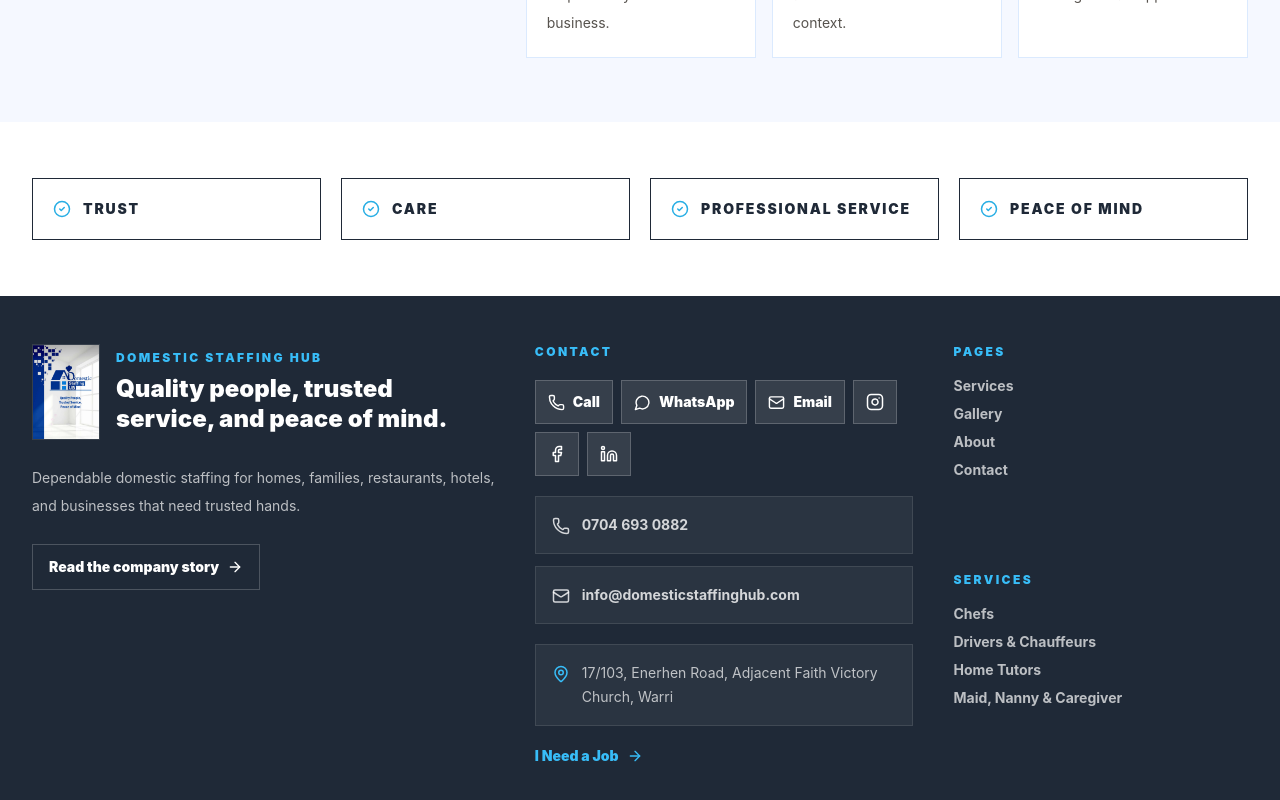
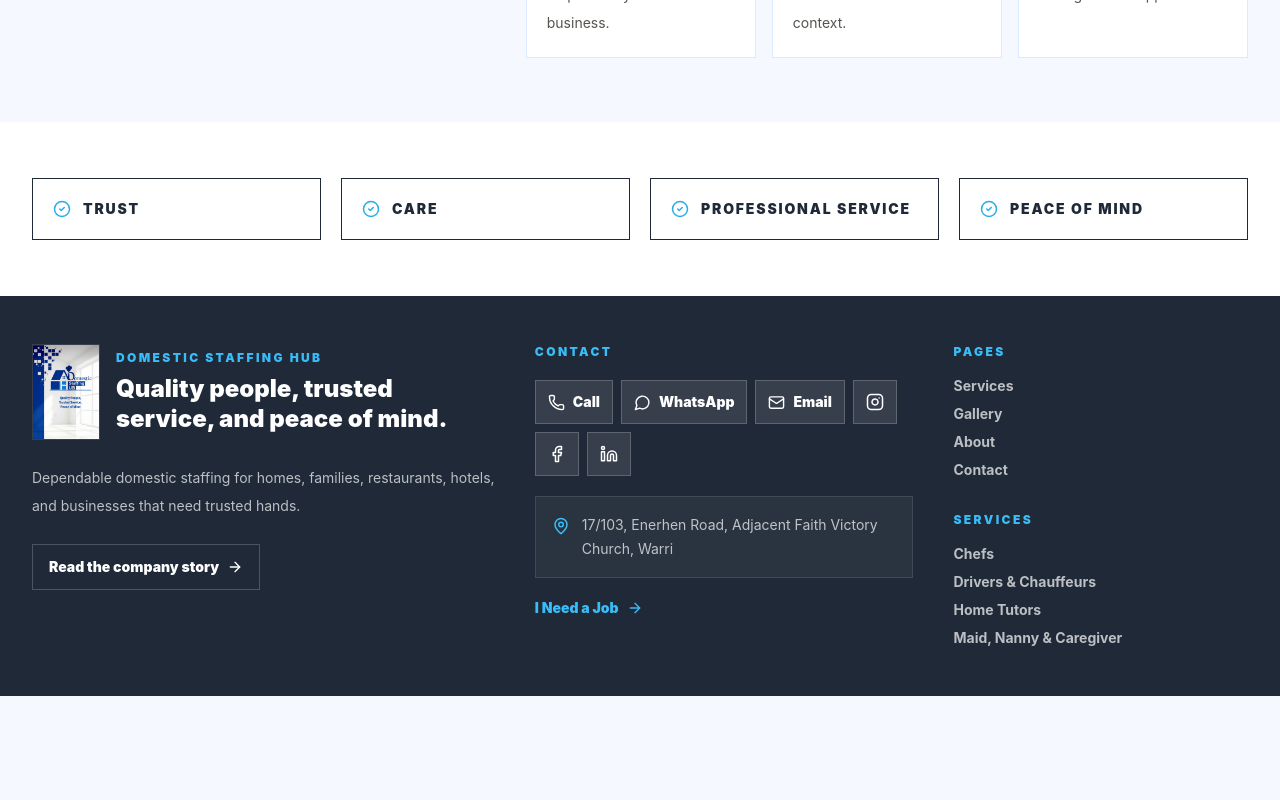
Before and after one commit to domesticstaffhub-cyber/domesticHub, a Next.js app: page /about in a window 1280 px wide. Shown: the part 1630-2430 px from the top of the page. After the commit the page ends 2326 px from the top, so only its background shows below. Built offline with nearby package versions, Linux system fonts and the light colour scheme; no server answers.

Commit message:
Remove duplicate footer contact rows

```diff
--- a/components/SiteFooter.tsx
+++ b/components/SiteFooter.tsx
@@ -1,14 +1,10 @@
 import Image from "next/image";
 import Link from "next/link";
-import { ArrowRight, Mail, MapPin, Phone } from "lucide-react";
+import { ArrowRight, MapPin } from "lucide-react";
 import { ContactActions } from "@/components/ContactActions";
-import { contact, createEmailLink, createPhoneLink } from "@/lib/contact";
 import { jobSeekerFeature, navLinks, services } from "@/lib/services";
 
 export function SiteFooter() {
-  const phoneHref = createPhoneLink(contact.phone);
-  const emailHref = createEmailLink(contact.email);
-
   return (
     <footer className="bg-brand-ink px-4 py-12 text-brand-bone sm:px-6 lg:px-8">
       <div className="mx-auto grid max-w-7xl gap-10 lg:grid-cols-[1.1fr_0.9fr_0.7fr]">
@@ -47,22 +43,6 @@ export function SiteFooter() {
           <div className="mt-5">
             <ContactActions />
           </div>
-          <a
-            href={phoneHref}
-            aria-label={`Call Domestic Staffing Hub on ${contact.phone}`}
-            className="mt-5 flex gap-3 border border-white/10 bg-white/5 p-4 text-sm font-bold leading-6 text-white/80 transition hover:border-brand-saffron hover:text-brand-saffron"
-          >
-            <Phone size={18} className="mt-1 shrink-0" />
-            <span>{contact.phone}</span>
-          </a>
-          <a
-            href={emailHref}
-            aria-label={`Email Domestic Staffing Hub at ${contact.email}`}
-            className="mt-3 flex min-w-0 gap-3 border border-white/10 bg-white/5 p-4 text-sm font-bold leading-6 text-white/80 transition hover:border-brand-saffron hover:text-brand-saffron"
-          >
-            <Mail size={18} className="mt-1 shrink-0" />
-            <span className="break-all">{contact.email}</span>
-          </a>
           <div className="mt-5 flex gap-3 border border-white/10 bg-white/5 p-4 text-sm leading-6 text-white/70">
             <MapPin size={18} className="mt-1 shrink-0 text-brand-saffron" />
             <span>17/103, Enerhen Road, Adjacent Faith Victory Church, Warri</span>
```
